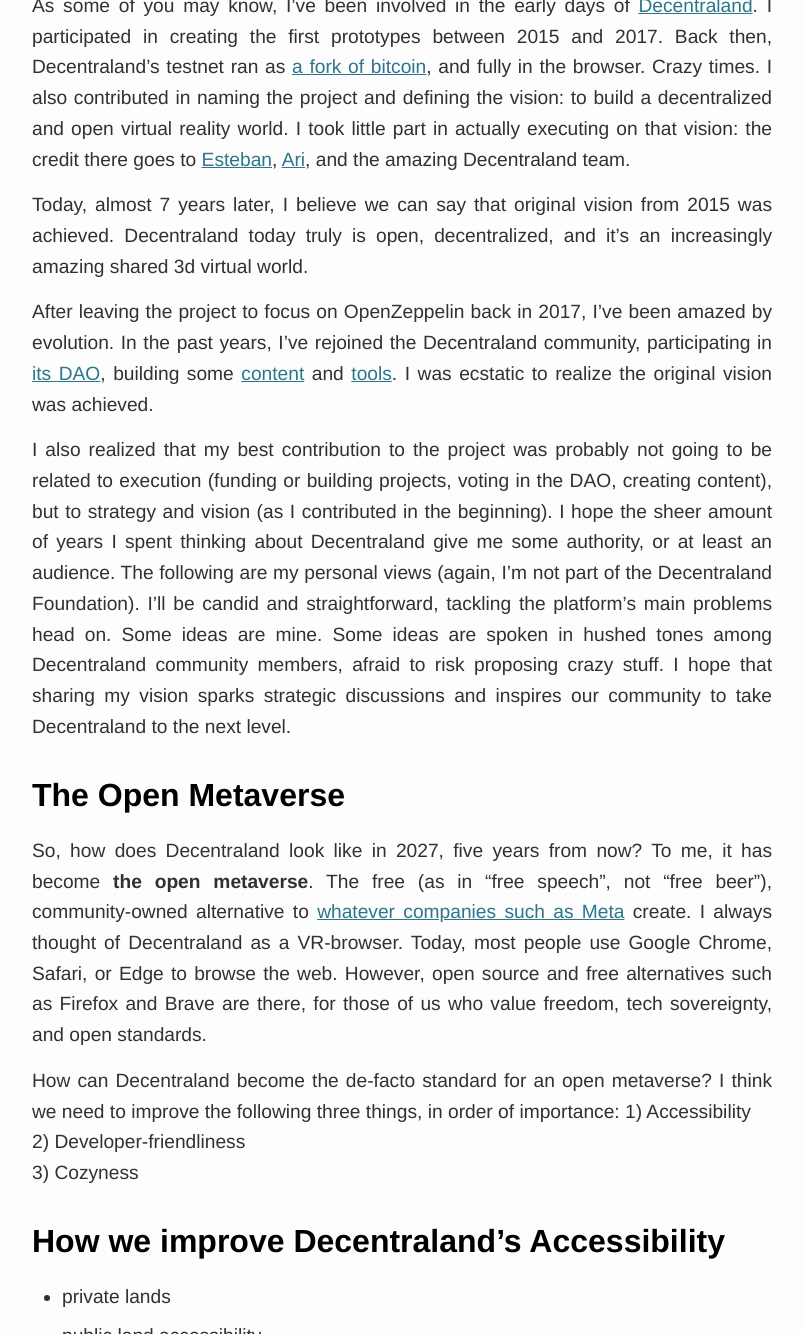
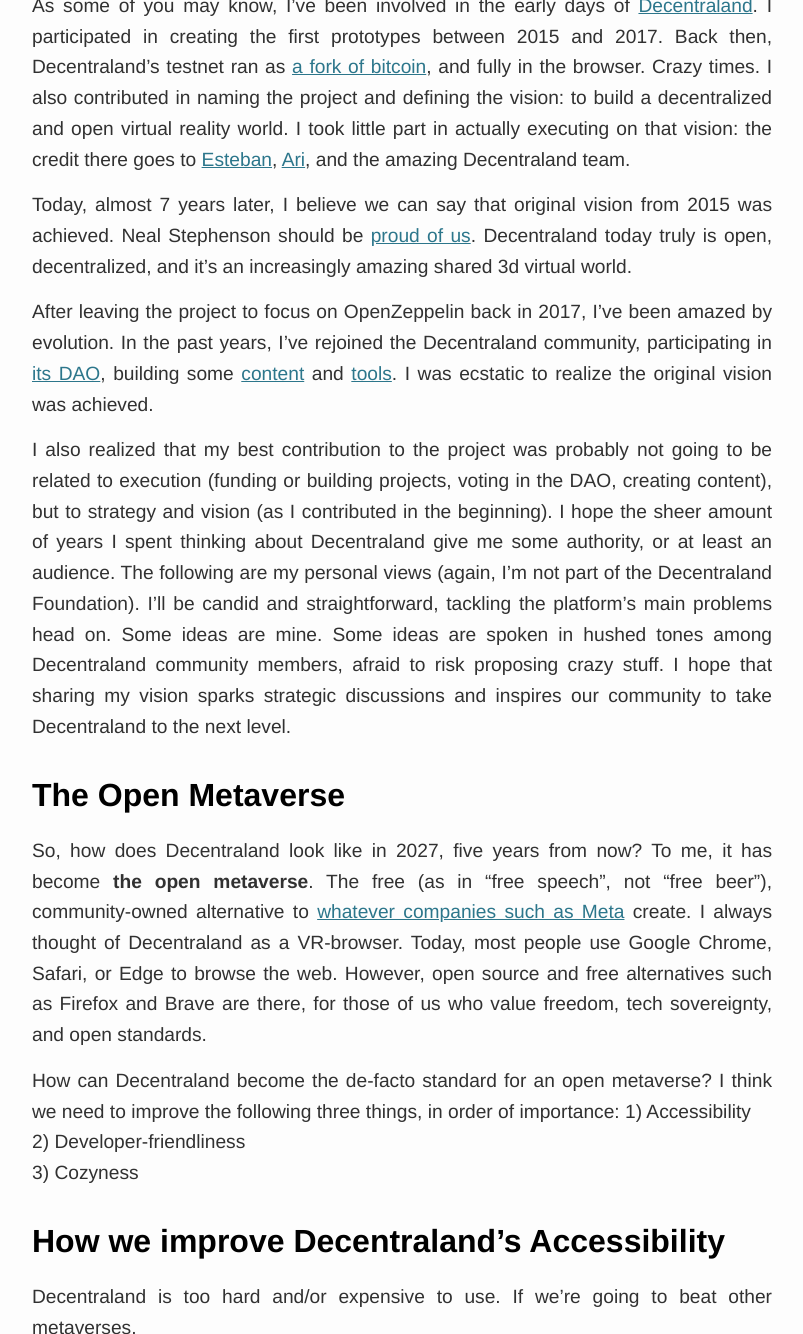
Before and after one commit to tobyornottobe/maraoz.github.io, a Jekyll site: the page built from _posts/2022-01-01-decentraland-vision.md, in a window 1280 px wide and 1400 px high, scrolled down 778 px, cut to the strip 66-1400 px from the top of the window. Shown: the whole strip, without its empty margins (238-1041 px from the left). Built offline with Jekyll 4.4.1, drawn with Linux system fonts in a browser that asks for light colours.

Commit message:
update decentraland vision post

```diff
--- a/_posts/2022-01-01-decentraland-vision.md
+++ b/_posts/2022-01-01-decentraland-vision.md
@@ -12,7 +12,7 @@
 
 As some of you may know, I've been involved in the early days of [Decentraland](https://decentraland.org/). I participated in creating the first prototypes between 2015 and 2017. Back then, Decentraland's testnet ran as [a fork of bitcoin](https://github.com/decentraland/bronzeage-node/commit/7a5245e8434558d298d07d0dd2bd9862ca3af408), and fully in the browser. Crazy times. I also contributed in naming the project and defining the vision: to build a decentralized and open virtual reality world. I took little part in actually executing on that vision: the credit there goes to [Esteban](https://twitter.com/eordano), [Ari](https://twitter.com/arimeilich), and the amazing Decentraland team.
 
-Today, almost 7 years later, I believe we can say that original vision from 2015 was achieved. Decentraland today truly is open, decentralized, and it's an increasingly amazing shared 3d virtual world.
+Today, almost 7 years later, I believe we can say that original vision from 2015 was achieved. Neal Stephenson should be [proud of us](https://images.gr-assets.com/authors/1430920344p8/545.jpg). Decentraland today truly is open, decentralized, and it's an increasingly amazing shared 3d virtual world.
 
 After leaving the project to focus on OpenZeppelin back in 2017, I've been amazed by evolution. In the past years, I've rejoined the Decentraland community, participating in [its DAO](https://governance.decentraland.org/), building some [content](https://play.decentraland.org/?position=52,90) and [tools](https://genesis.city/). I was ecstatic to realize the original vision was achieved.
 
@@ -28,7 +28,9 @@
 3) Cozyness
 
 ## How we improve Decentraland's Accessibility
-- private lands
+Decentraland is too hard and/or expensive to use. If we're going to beat other metaverses,
+### Private lands
+First,
 - public land accessibility
 - continuous land issuance
 - genesis city -> first city of many?
```
